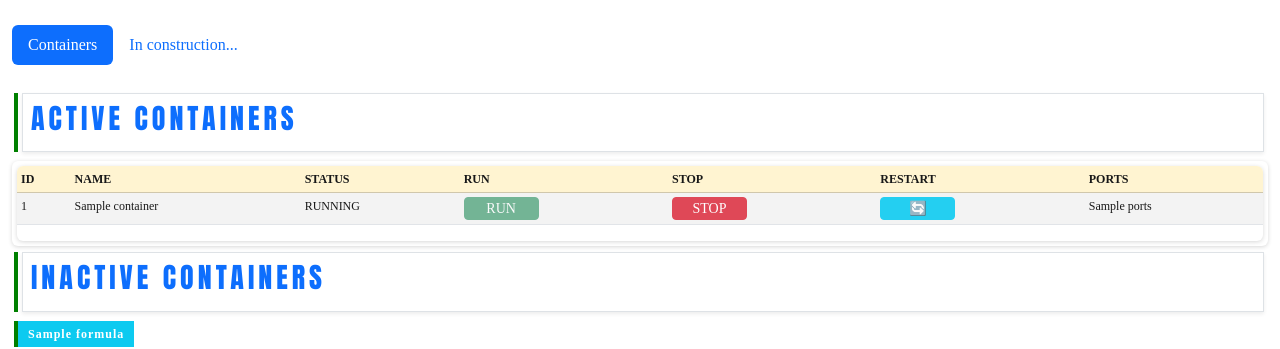
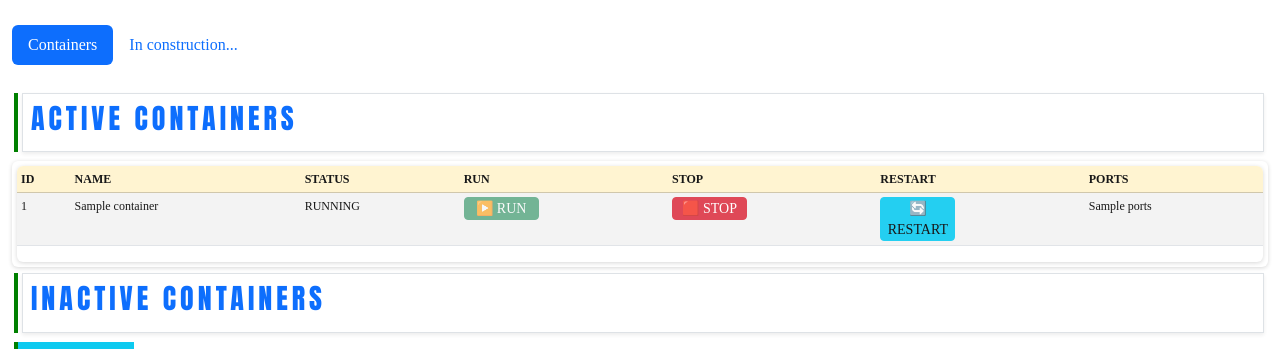
Before and after one commit to ktalovmorx/docker_admin, a Flask app: template templates/index.html in a window 1280 px wide. Shown: the part 256-605 px from the top of the page. Run offline with Flask 3, Linux system fonts and the light colour scheme; the template is opened without the code that fills it: most values are stand-ins (such as "Sample title", 1, 10 or a date in 2020); some libraries are stand-ins or nearby versions.

Commit message:
Actualizar index

```diff
--- a/templates/index.html
+++ b/templates/index.html
@@ -65,13 +65,13 @@
                                                     <td><span>{{container['name']}}</span></td>
                                                     <td><span>{{container['status'] | upper}}</span></td>
                                                     <td>
-                                                        <button type="button" class="btn btn-success btn-sm" style="width:75px;padding:0px" onclick="run_instance(`{{ container['name'] }}`)" disabled>RUN</button>
+                                                        <button type="button" class="btn btn-success btn-sm" style="width:75px;padding:0px" onclick="run_instance(`{{ container['name'] }}`)" title="start" disabled>▶️ RUN</button>
                                                     </td>
                                                     <td>
-                                                        <button type="button" class="btn btn-danger btn-sm" style="width:75px;padding:0px" onclick="stop_instance(`{{ container['name'] }}`)">STOP</button>
+                                                        <button type="button" class="btn btn-danger btn-sm" style="width:75px;padding:0px" onclick="stop_instance(`{{ container['name'] }}`)" title="stop">🟥 STOP</button>
                                                     </td>
                                                     <td>
-                                                        <button type="button" class="btn btn-info btn-sm" style="width:75px;padding:0px" onclick="restart_instance(`{{ container['name'] }}`)" title="restart">🔄</button>
+                                                        <button type="button" class="btn btn-info btn-sm" style="width:75px;padding:0px" onclick="restart_instance(`{{ container['name'] }}`)" title="restart">🔄 RESTART</button>
                                                     </td>
                                                     <td>
                                                         <span>{{container['ports']}}</span>
@@ -123,13 +123,13 @@
                                                     <td><span>{{container['name']}}</span></td>
                                                     <td><span>{{container['status'] | upper}}</span></td>
                                                     <td>
-                                                        <button type="button" class="btn btn-success btn-sm" style="width:75px;padding:0px" onclick="run_instance(`{{ container['name'] }}`)">RUN</button>
+                                                        <button type="button" class="btn btn-success btn-sm" style="width:75px;padding:0px" onclick="run_instance(`{{ container['name'] }}`)" title="start">▶️ RUN</button>
                                                     </td>
                                                     <td>
-                                                        <button type="button" class="btn btn-danger btn-sm" style="width:75px;padding:0px" onclick="stop_instance(`{{ container['name'] }}`)" disabled>STOP</button>
+                                                        <button type="button" class="btn btn-danger btn-sm" style="width:75px;padding:0px" onclick="stop_instance(`{{ container['name'] }}`)" title="stop" disabled>🟥 STOP</button>
                                                     </td>
                                                     <td>
-                                                        <button type="button" class="btn btn-info btn-sm" style="width:75px;padding:0px" onclick="restart_instance(`{{ container['name'] }}`)" title="restart">🔄</button>
+                                                        <button type="button" class="btn btn-info btn-sm" style="width:75px;padding:0px" onclick="restart_instance(`{{ container['name'] }}`)" title="restart">🔄 RESTART</button>
                                                     </td>
                                                     <td>
                                                         <span>{{container['ports']}}</span>
```
